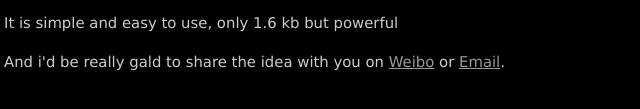
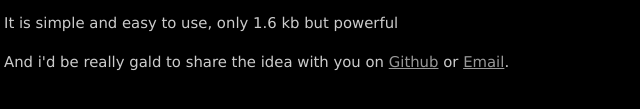
Before and after one commit to HTML50/typer.js, a plain HTML site: page index.html in a window 1280 px wide. Shown: the part 435-544 px from the top of the page, 236-876 px from the left. Drawn offline with Linux system fonts and the light colour scheme; a web font is replaced by a local one.

Commit message:
change email
222byte@gmail.com is new

```diff
--- a/index.html
+++ b/index.html
@@ -39,7 +39,7 @@ var log=console.log;
 <div id='intro'>
 <p>This is a demo of <a href="https://github.com/HTML50/typer.js" target="_blank">Typer.js</a>.</p>
   <p>It is simple and easy to use, only 1.6 kb but powerful</p>
-  <p>And i'd be really gald to share the idea with you on <a href="http://www.weibo.com/sooob" target="_blank">Weibo</a> or <a href="#" target="_blank" title='truesb@qq.com'>Email</a>.</p>
+  <p>And i'd be really gald to share the idea with you on <a href="https://github.com/HTML50/typer.js" target="_blank">Github</a> or <a href="#" target="_blank" title='222byt@gmail.com'>Email</a>.</p>
 </div></div>
 <a href="https://github.com/HTML50/typer.js"><img style="position: absolute; top: 0; right: 0; border: 0;" src="https://camo.githubusercontent.com/52760788cde945287fbb584134c4cbc2bc36f904/68747470733a2f2f73332e616d617a6f6e6177732e636f6d2f6769746875622f726962626f6e732f666f726b6d655f72696768745f77686974655f6666666666662e706e67" alt="Fork me on GitHub" data-canonical-src="https://s3.amazonaws.com/github/ribbons/forkme_right_white_ffffff.png"></a>
 <script>
```
